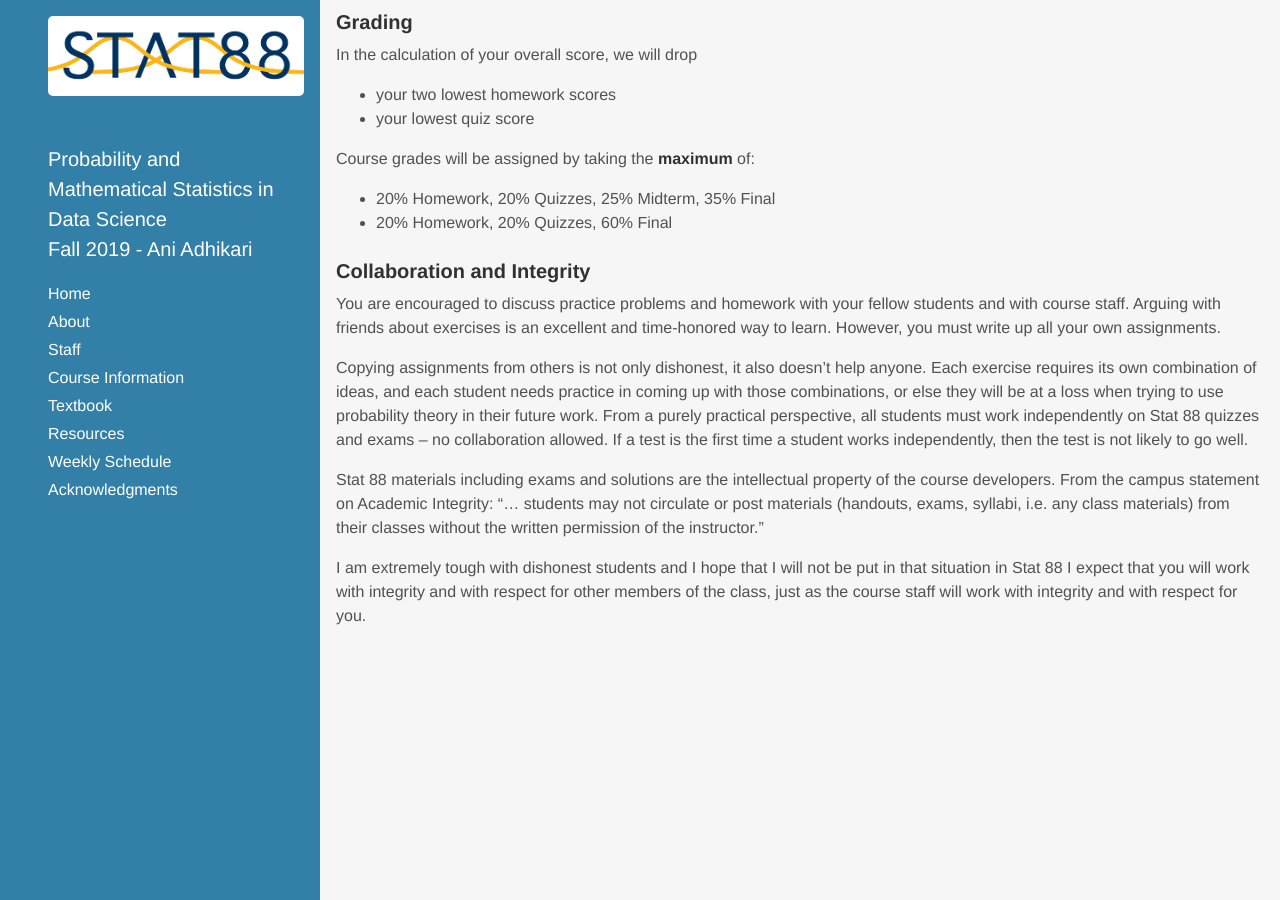
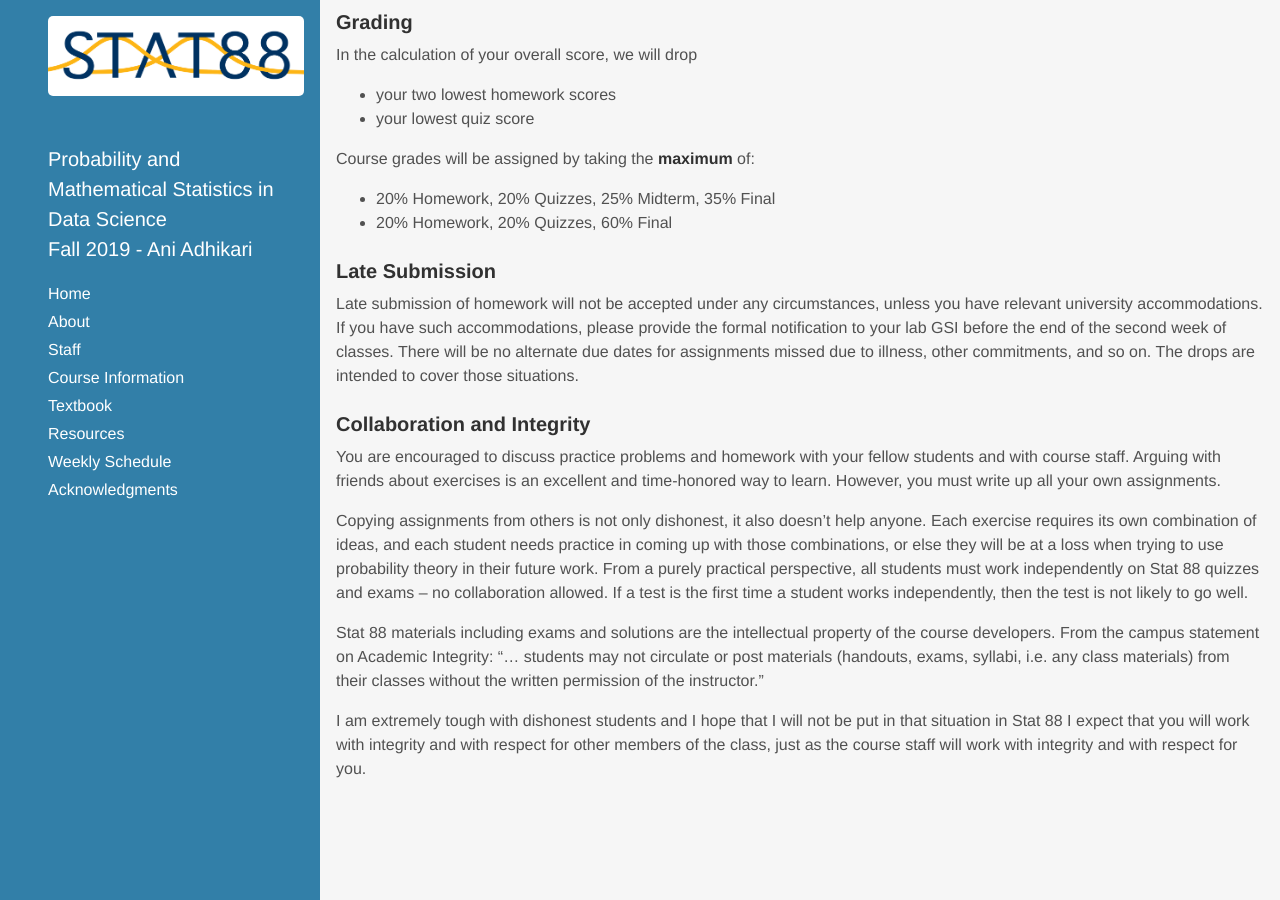
Before and after one commit to stat88/stat88.github.io, a Jekyll site: the page built from logistics.md, in a window 1280 px wide and 900 px high, scrolled down 1065 px. Built offline with Jekyll 4.4.1, drawn with Linux system fonts in a browser that asks for light colours; some web fonts are replaced.

Commit message:
add late hw policy

```diff
--- a/logistics.md
+++ b/logistics.md
@@ -45,6 +45,9 @@ Course grades will be assigned by taking the **maximum** of:
 - 20% Homework, 20% Quizzes, 25% Midterm, 35% Final
 - 20% Homework, 20% Quizzes, 60% Final
 
+### Late Submission ###
+Late submission of homework will not be accepted under any circumstances, unless you have relevant university accommodations. If you have such accommodations, please provide the formal notification to your lab GSI before the end of the second week of classes. There will be no alternate due dates for assignments missed due to illness, other commitments, and so on. The drops are intended to cover those situations.
+
 ### Collaboration and Integrity ###
 You are encouraged to discuss practice problems and homework with your fellow students and with course staff. Arguing with friends about exercises is an excellent and time-honored way to learn. However, you must write up all your own assignments.
 
```
